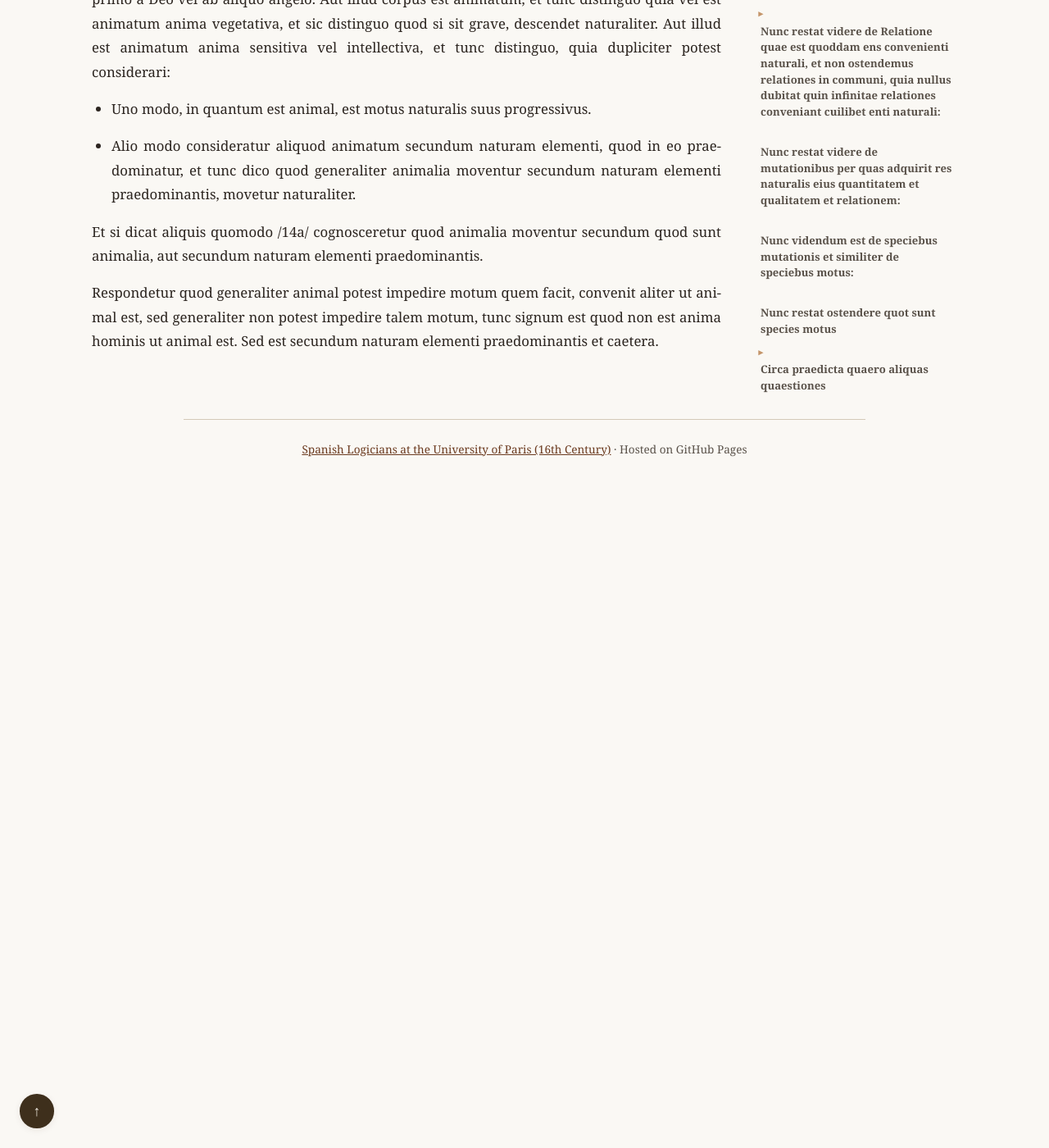
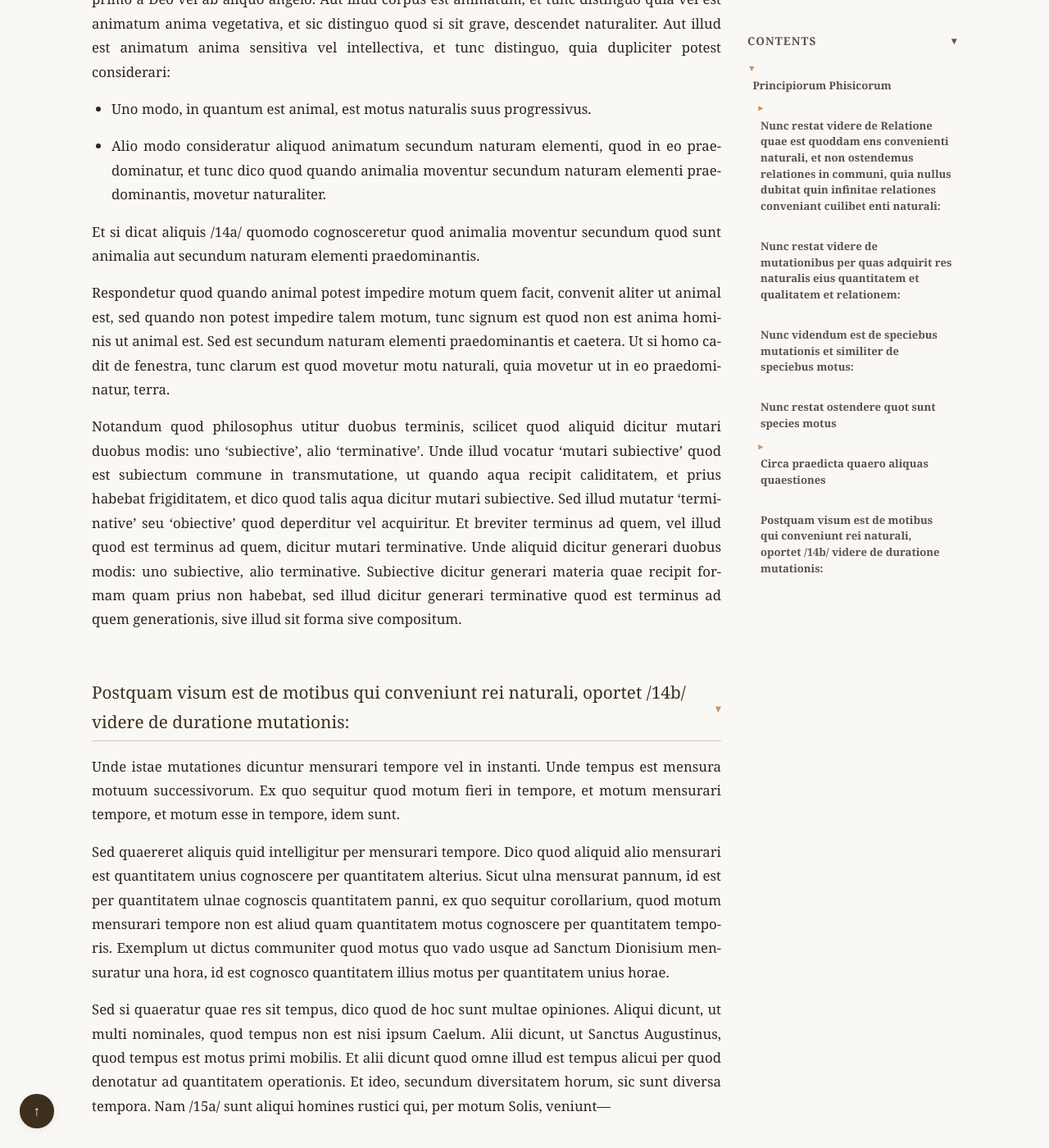
Before and after one commit to JoseBalado/Spanish-Logicians-at-the-University-of-Paris, a Jekyll site: the page built from philosophers/Jeronimo-Pardo/Principiorum-Phisicorum.md, in a window 1280 px wide and 1400 px high, scrolled down 14360 px. Shown: the whole window at 82% size. Built offline with Jekyll 4.4.1, drawn with Linux system fonts in a browser that asks for light colours; before the commit the page ends 14943 px from its top, so only the background shows below that.

Commit message:
Pardo. Principiorum Phisicorum. Page 14.

```diff
--- a/philosophers/Jeronimo-Pardo/Principiorum-Phisicorum.md
+++ b/philosophers/Jeronimo-Pardo/Principiorum-Phisicorum.md
@@ -287,11 +287,23 @@
 
 - Uno modo, in quantum est animal, est motus naturalis suus progressivus.
 
-- Alio modo consideratur aliquod animatum secundum naturam elementi, quod in eo praedominatur, et tunc dico quod generaliter animalia moventur secundum naturam elementi praedominantis, movetur naturaliter.
+- Alio modo consideratur aliquod animatum secundum naturam elementi, quod in eo praedominatur, et tunc dico quod quando animalia moventur secundum naturam elementi praedominantis, movetur naturaliter.
 
-Et si dicat aliquis quomodo /14a/ cognosceretur quod animalia moventur secundum quod sunt animalia, aut secundum naturam elementi praedominantis.
+Et si dicat aliquis /14a/ quomodo cognosceretur quod animalia moventur secundum quod sunt animalia aut secundum naturam elementi praedominantis.
 
-Respondetur quod generaliter animal potest impedire motum quem facit, convenit aliter ut animal est, sed generaliter non potest impedire talem motum, tunc signum est quod non est anima hominis ut animal est. Sed est secundum naturam elementi praedominantis et caetera.
+Respondetur quod quando animal potest impedire motum quem facit, convenit aliter ut animal est, sed quando non potest impedire talem motum, tunc signum est quod non est anima hominis ut animal est. Sed est secundum naturam elementi praedominantis et caetera. Ut si homo cadit de fenestra, tunc clarum est quod movetur motu naturali, quia movetur ut in eo praedominatur, terra.
+
+Notandum quod philosophus utitur duobus terminis, scilicet quod aliquid dicitur mutari duobus modis: uno 'subiective', alio 'terminative'. Unde illud vocatur 'mutari subiective' quod est subiectum commune in transmutatione, ut quando aqua recipit caliditatem, et prius habebat frigiditatem, et dico quod talis aqua dicitur mutari subiective. Sed illud mutatur 'terminative' seu 'obiective' quod deperditur vel acquiritur. Et breviter terminus ad quem, vel illud quod est terminus ad quem, dicitur mutari terminative. Unde aliquid dicitur generari duobus modis: uno subiective, alio terminative. Subiective dicitur generari materia quae recipit formam quam prius non habebat, sed illud dicitur generari terminative quod est terminus ad quem generationis, sive illud sit forma sive compositum.
+
+## Postquam visum est de motibus qui conveniunt rei naturali, oportet /14b/ videre de duratione mutationis:
+
+Unde istae mutationes dicuntur mensurari tempore vel in instanti. Unde tempus est mensura motuum successivorum. Ex quo sequitur quod motum fieri in tempore, et motum mensurari tempore, et motum esse in tempore, idem sunt.
+
+Sed quaereret aliquis quid intelligitur per mensurari tempore. Dico quod aliquid
+alio mensurari est quantitatem unius cognoscere per quantitatem alterius. Sicut ulna mensurat pannum, id est per quantitatem ulnae cognoscis quantitatem panni, ex quo sequitur corollarium, quod motum mensurari tempore non est aliud quam quantitatem motus cognoscere per quantitatem temporis. Exemplum ut dictus communiter quod motus quo vado usque ad Sanctum Dionisium mensuratur una hora, id est cognosco quantitatem illius motus per quantitatem unius horae.
+
+Sed si quaeratur quae res sit tempus, dico quod de hoc sunt multae opiniones. Aliqui dicunt, ut multi nominales, quod tempus non est nisi ipsum Caelum. Alii dicunt, ut Sanctus Augustinus, quod tempus est motus primi mobilis. Et alii dicunt quod omne illud est tempus
+alicui per quod denotatur ad quantitatem operationis. Et ideo, secundum diversitatem horum, sic sunt diversa tempora. Nam /15a/ sunt aliqui homines rustici qui, per motum Solis, veniunt---
 
 <!--
 ## Apparatus Criticus Reference
```
